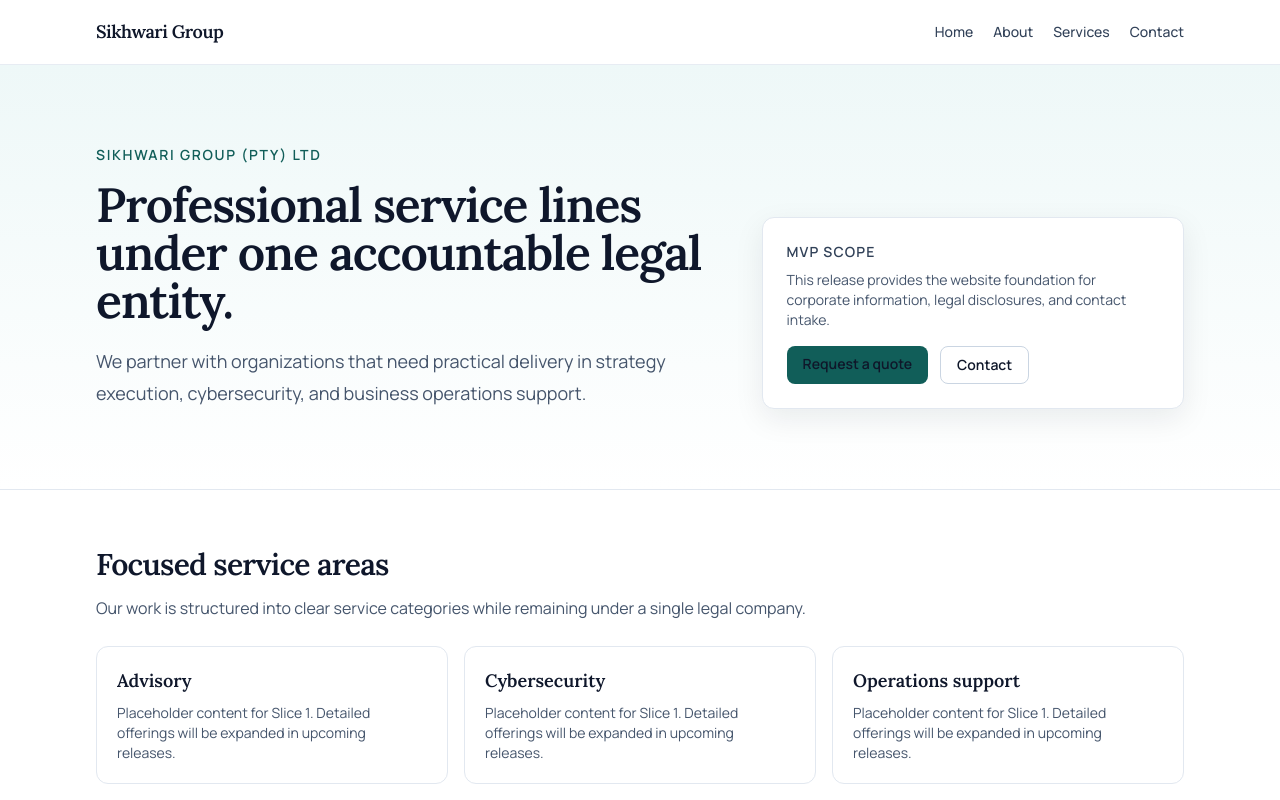
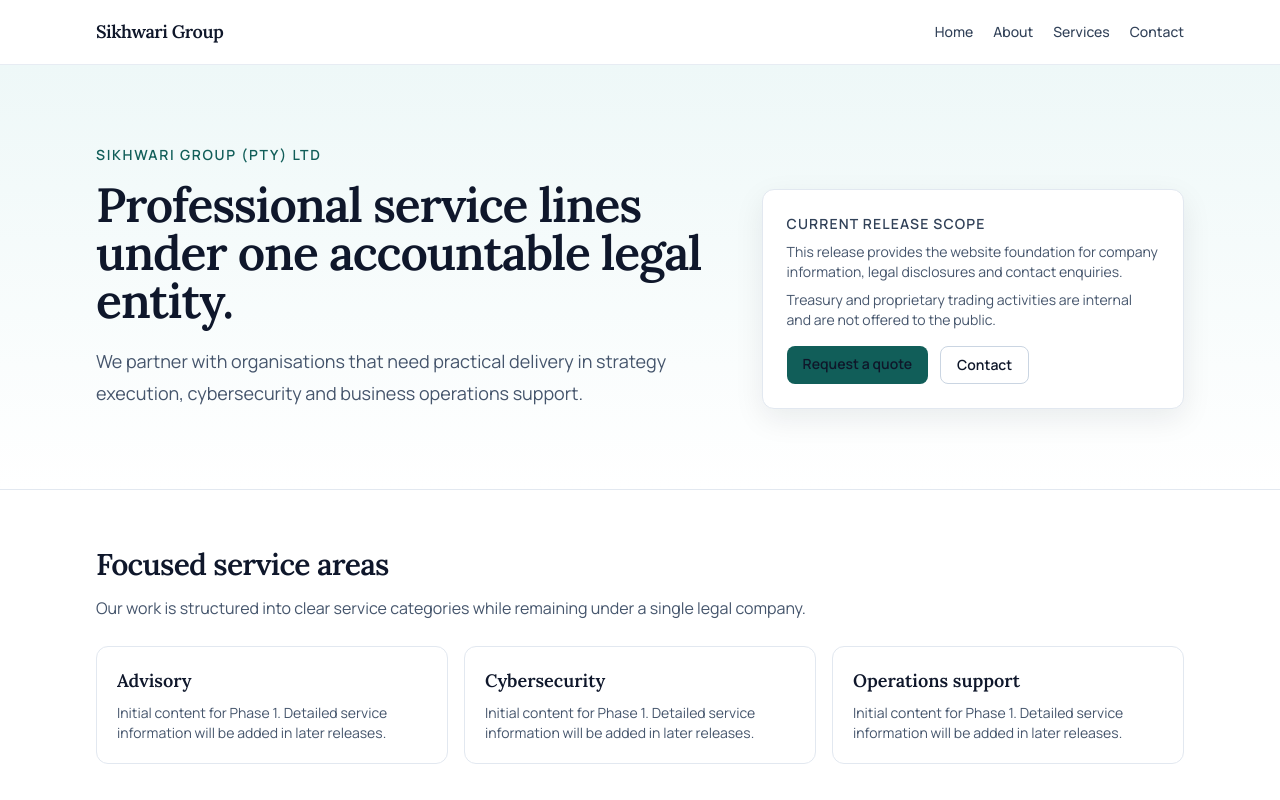
Before and after one commit to Fhatu12/SikhwariG, a Next.js app: page / in a window 1280 px wide. Shown: the top 800 px of the page. Built offline with nearby package versions, Linux system fonts and the light colour scheme; no server answers.

Commit message:
Slice 1.4: South African corporate tone pass

```diff
--- a/app/about/page.tsx
+++ b/app/about/page.tsx
@@ -18,11 +18,11 @@ export default function AboutPage() {
         <div className="max-w-3xl space-y-4 text-slate-700">
           <p>
             We focus on disciplined delivery and clear governance. Our model is designed to keep
-            engagements practical, transparent, and outcome-driven.
+            engagements practical, transparent and results-focused.
           </p>
           <p>
-            Slice 1 establishes the company-facing foundation. Sector and capability depth will be
-            expanded as service collateral is finalized.
+            Phase 1 establishes the company-facing foundation. Sector and capability depth will be
+            expanded as service collateral is finalised.
           </p>
         </div>
       </Section>
--- a/app/contact/page.tsx
+++ b/app/contact/page.tsx
@@ -14,7 +14,7 @@ export default function ContactPage() {
     <>
       <Section
         title="Contact"
-        description="Use this channel for business enquiries and consultation requests. Trading solicitations are not accepted."
+        description="Use this page for business enquiries and consultation requests. Trading solicitations are not accepted."
       >
         <div className="grid gap-6 lg:grid-cols-[1.2fr_1fr]">
           <ContactForm />
--- a/app/legal/disclaimer/page.tsx
+++ b/app/legal/disclaimer/page.tsx
@@ -15,7 +15,7 @@ export default function DisclaimerPage() {
       <div className="space-y-6">
         <div className="space-y-3 text-sm leading-7 text-slate-700">
           <p>
-            Information on this website is supplied for general business context and does not
+            Information on this website is provided for general business information and does not
             constitute legal, financial, tax, or investment advice.
           </p>
           <p>
--- a/app/legal/privacy/page.tsx
+++ b/app/legal/privacy/page.tsx
@@ -20,13 +20,13 @@ export default function PrivacyPage() {
             purposes.
           </p>
           <p>
-            We process this information to respond to enquiries, assess consultation fit, maintain
-            communication records, and protect the website from abuse.
+            We process this information to respond to enquiries, assess whether a consultation is
+            appropriate, maintain communication records, and protect the website from abuse.
           </p>
           <p>
-            Lead and enquiry records will be stored in a database managed through Prisma as part of
-            the website application stack. Slice 1 includes policy wording only; database wiring
-            will be implemented in Slice 2.
+            Enquiry records are stored as part of the website contact process. In this phase, this
+            page sets out the policy wording, and additional back-end integration is planned for a
+            later phase.
           </p>
           <p>
             Default retention period: 24 months from last meaningful contact, configurable as
@@ -38,9 +38,9 @@ export default function PrivacyPage() {
             contact page and will be handled by the company representative.
           </p>
           <p>
-            We apply high-level safeguards including controlled access, encrypted transport (HTTPS),
-            and role-appropriate handling procedures. Specific technical controls are not disclosed
-            publicly for security reasons.
+            We apply appropriate safeguards including controlled access, encrypted transport
+            (HTTPS), and role-appropriate handling procedures. Specific technical controls are not
+            disclosed publicly for security reasons.
           </p>
         </div>
         <LegalIdentityBlock />
--- a/app/legal/terms/page.tsx
+++ b/app/legal/terms/page.tsx
@@ -18,7 +18,7 @@ export default function TermsPage() {
             notice and does not constitute a contractual offer.
           </p>
           <p>
-            Users agree not to misuse the site, attempt unauthorized access, or interfere with
+            Users agree not to misuse the site, attempt unauthorised access, or interfere with
             service availability.
           </p>
           <p>
--- a/app/page.tsx
+++ b/app/page.tsx
@@ -23,17 +23,21 @@ export default function Home() {
               Professional service lines under one accountable legal entity.
             </h1>
             <p className="mt-5 max-w-2xl text-lg leading-8 text-slate-600">
-              We partner with organizations that need practical delivery in strategy execution,
-              cybersecurity, and business operations support.
+              We partner with organisations that need practical delivery in strategy execution,
+              cybersecurity and business operations support.
             </p>
           </div>
           <div className="rounded-xl border border-slate-200 bg-white p-6 shadow-[var(--shadow-soft)]">
             <p className="text-sm font-semibold uppercase tracking-[0.08em] text-slate-700">
-              MVP scope
+              Current release scope
             </p>
             <p className="mt-2 text-sm text-slate-600">
-              This release provides the website foundation for corporate information, legal
-              disclosures, and contact intake.
+              This release provides the website foundation for company information, legal
+              disclosures and contact enquiries.
+            </p>
+            <p className="mt-2 text-sm text-slate-600">
+              Treasury and proprietary trading activities are internal and are not offered to the
+              public.
             </p>
             <div className="mt-4 flex flex-wrap gap-3">
               <Link
@@ -62,7 +66,7 @@ export default function Home() {
             <article key={item} className="rounded-xl border border-slate-200 bg-white p-5">
               <h3 className="text-lg font-semibold text-slate-900">{item}</h3>
               <p className="mt-2 text-sm text-slate-600">
-                Placeholder content for Slice 1. Detailed offerings will be expanded in upcoming
+                Initial content for Phase 1. Detailed service information will be added in later
                 releases.
               </p>
             </article>
--- a/app/services/page.tsx
+++ b/app/services/page.tsx
@@ -24,15 +24,15 @@ export default function ServicesPage() {
             <li>Connectivity planning and rollout support for business operations.</li>
             <li>Infrastructure coordination across sites, teams, and service providers.</li>
             <li>Service continuity support for communication and network environments.</li>
-            <li>Vendor and contract alignment for practical delivery outcomes.</li>
+            <li>Supplier and contract alignment for practical delivery outcomes.</li>
           </ul>
         </article>
 
         <article className="rounded-xl border border-slate-200 bg-white p-5">
           <h3 className="text-lg font-semibold text-slate-900">Cybersecurity Services</h3>
           <p className="mt-2 text-sm text-slate-600">
-            Scope disclaimer: services are advisory, assessment, and support in nature, subject to
-            applicable law and client authorization where required.
+            Scope note: services are advisory, assessment and support in nature, subject to
+            applicable law and client authorisation where required.
           </p>
           <ul className="mt-3 list-disc space-y-1 pl-5 text-sm text-slate-600">
             <li>Baseline risk reviews and practical control recommendations.</li>
@@ -48,7 +48,8 @@ export default function ServicesPage() {
             Allocation)
           </h3>
           <p className="mt-2 text-sm font-medium text-slate-700">
-            Not offered as a public service.
+            Internal function only. Not offered to the public, and not a solicitation or invitation
+            to trade.
           </p>
           <ul className="mt-3 list-disc space-y-1 pl-5 text-sm text-slate-600">
             <li>Internal market research to inform treasury decisions.</li>
--- a/components/forms/contact-form.tsx
+++ b/components/forms/contact-form.tsx
@@ -74,8 +74,8 @@ export function ContactForm() {
       noValidate
     >
       <p className="text-sm text-slate-600">
-        Use this form for contact and consultation requests only. This channel does not accept
-        trading solicitations.
+        Use this form for business enquiries and consultation requests only. Trading solicitations
+        are not accepted.
       </p>
       <label className="block">
         <span className="mb-1 block text-sm font-medium text-slate-700">Full name *</span>
@@ -98,7 +98,7 @@ export function ContactForm() {
       </label>
 
       <label className="block">
-        <span className="mb-1 block text-sm font-medium text-slate-700">Email *</span>
+        <span className="mb-1 block text-sm font-medium text-slate-700">Email address *</span>
         <input
           className="w-full rounded-[var(--radius-sm)] border border-slate-300 px-3 py-2 text-sm outline-none ring-[var(--color-brand-600)] transition focus:ring-2"
           name="email"
@@ -164,7 +164,7 @@ export function ContactForm() {
 
       {submitted ? (
         <p className="rounded-[var(--radius-sm)] bg-emerald-50 px-3 py-2 text-sm text-emerald-700">
-          Thank you. Your consultation booking request has been received and our team will follow up
+          Thank you. Your consultation request has been received and our team will follow up
           shortly.
         </p>
       ) : null}
```
